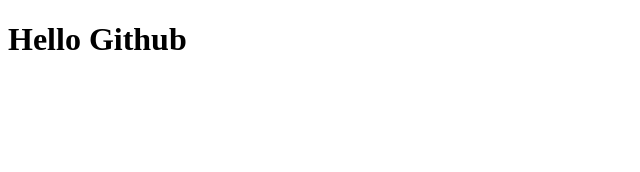
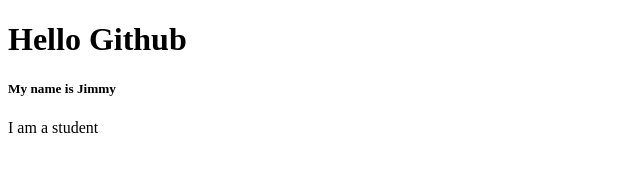
Before and after one commit to Junaid-khan755/test-project, a plain HTML site: page index.html in a window 1280 px wide. Shown: the whole page, without its empty margins (0-640 px from the left). Drawn offline with Linux system fonts and the light colour scheme.

Commit message:
feat: Add personal details (name and student status) to the homepage.

```diff
--- a/index.html
+++ b/index.html
@@ -1,11 +1,16 @@
 <!doctype html>
 <html lang="en">
+
 <head>
   <meta charset="UTF-8" />
   <meta name="viewport" content="width=device-width, initial-scale=1.0" />
   <title>Document</title>
 </head>
+
 <body>
   <h1>Hello Github</h1>
+  <h5>My name is Jimmy</h5>
+  <p>I am a student</p>
 </body>
+
 </html>
```
Lines whose indentation alone changed are shown as unchanged.
